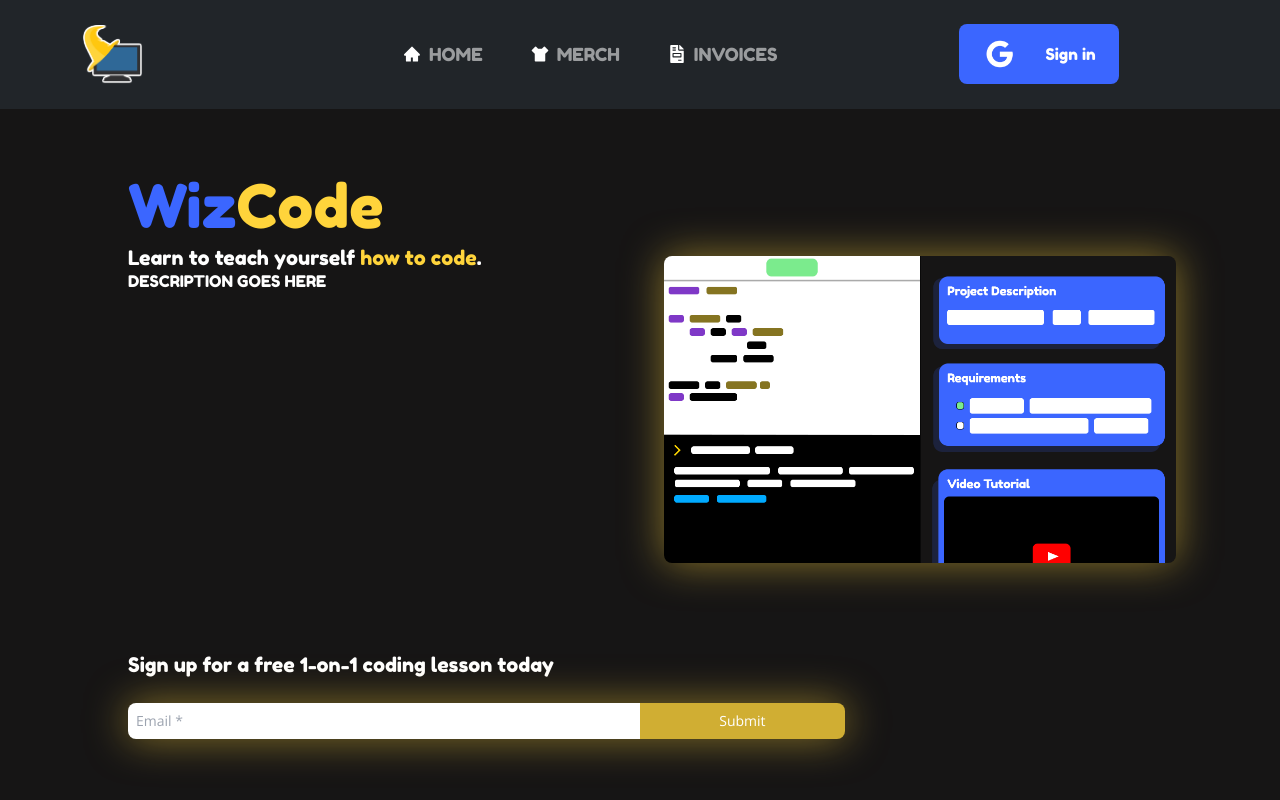
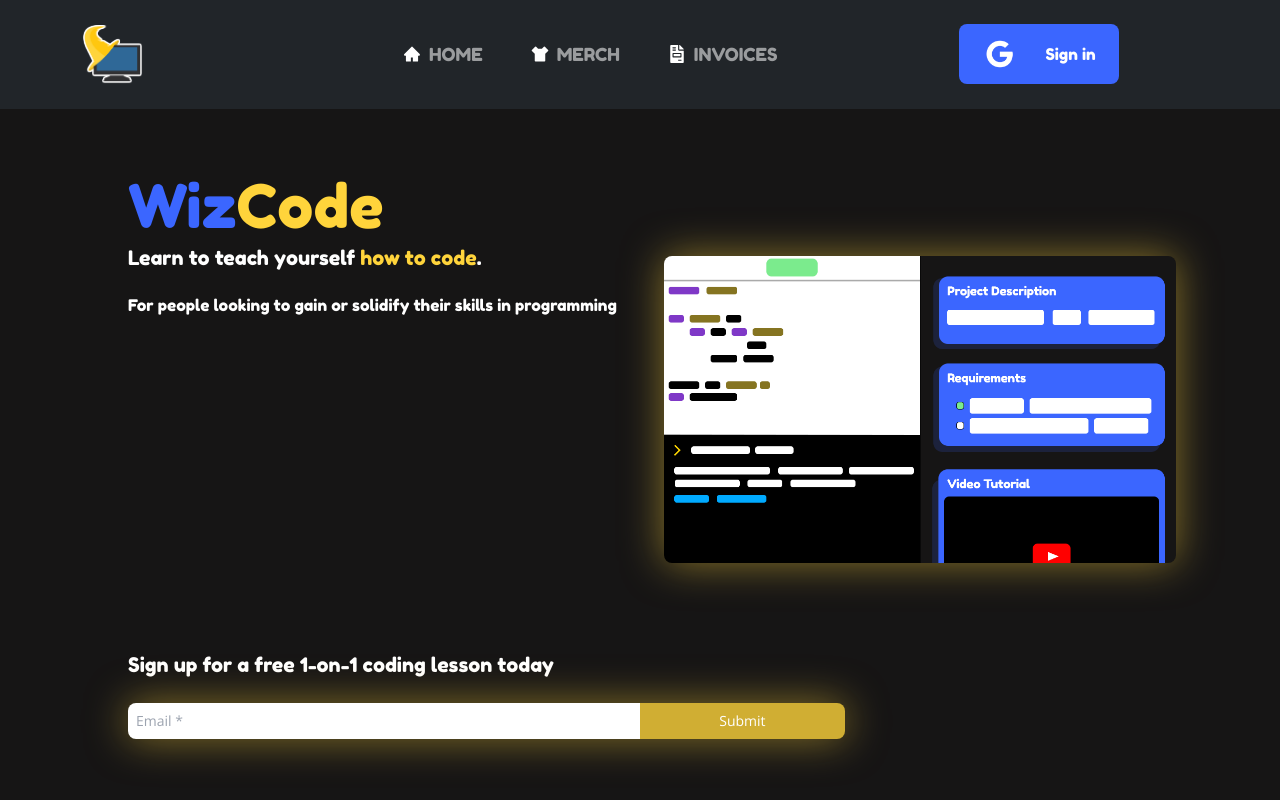
Before and after one commit to wizard-waqas/wizcode, a Next.js app: page / in a window 1280 px wide. Shown: the top 800 px of the page. Built offline with nearby package versions, Linux system fonts and the light colour scheme; no server answers.

Commit message:
added description

```diff
--- a/components/SplashSection.js
+++ b/components/SplashSection.js
@@ -24,8 +24,8 @@ export default function SplashSection() {
                         <span className={"font-fredoka text-gold"}> how to code</span>.
                     </h2>
 
-                    <h4>
-                        DESCRIPTION GOES HERE
+                    <h4 className={"text-grey mt-4"}>
+                        For people looking to gain or solidify their skills in programming
                     </h4>
                 </div>
 
```
